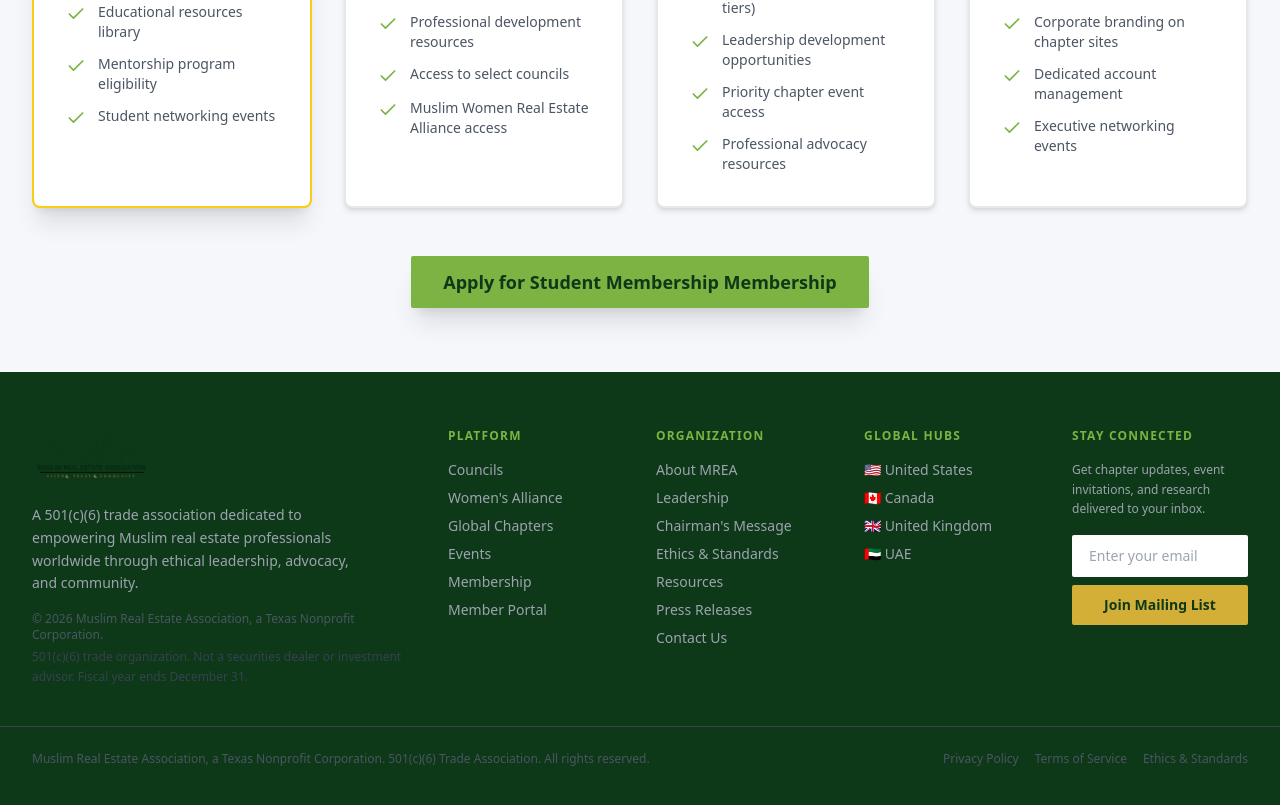
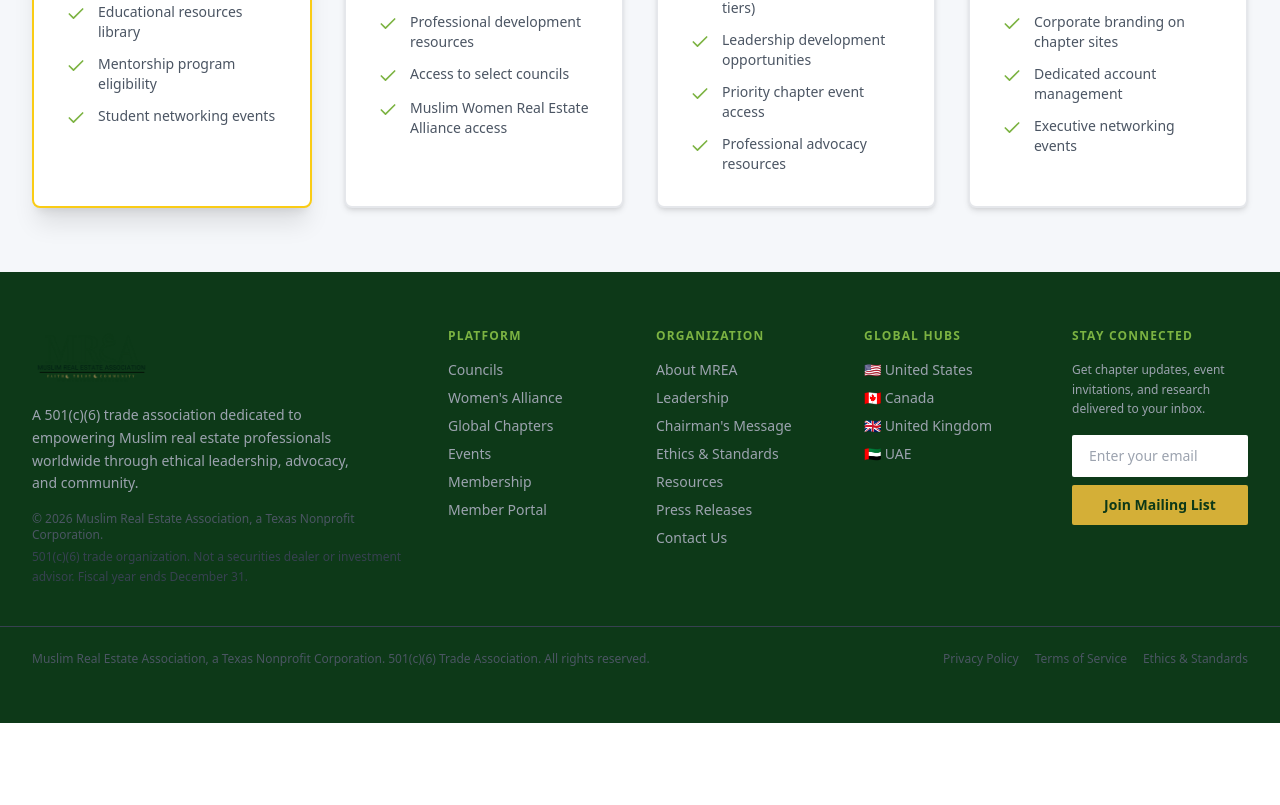
Before and after one commit to DFO-VMFO/MuslimREA-V3, a Next.js app: page /membership in a window 1280 px wide. Shown: the part 2348-3153 px from the top of the page. After the commit the page ends 3071 px from the top, so only its background shows below. Built offline with nearby package versions, Linux system fonts and the light colour scheme.

Commit message:
Hide membership apply CTA button

```diff
--- a/src/app/membership/page.tsx
+++ b/src/app/membership/page.tsx
@@ -184,17 +184,6 @@
               ))}
             </div>
 
-            <div className="text-center mt-12">
-              <a
-                href={applicationFormUrl}
-                target="_blank"
-                rel="noopener noreferrer"
-                className="inline-flex px-8 py-3 rounded-sm font-bold text-lg transition shadow-xl hover:-translate-y-0.5"
-                style={{ backgroundColor: theme.gold, color: theme.navy }}
-              >
-                Apply for {membershipPlans[selectedPlan].name} Membership
-              </a>
-            </div>
           </div>
         </div>
 
```
